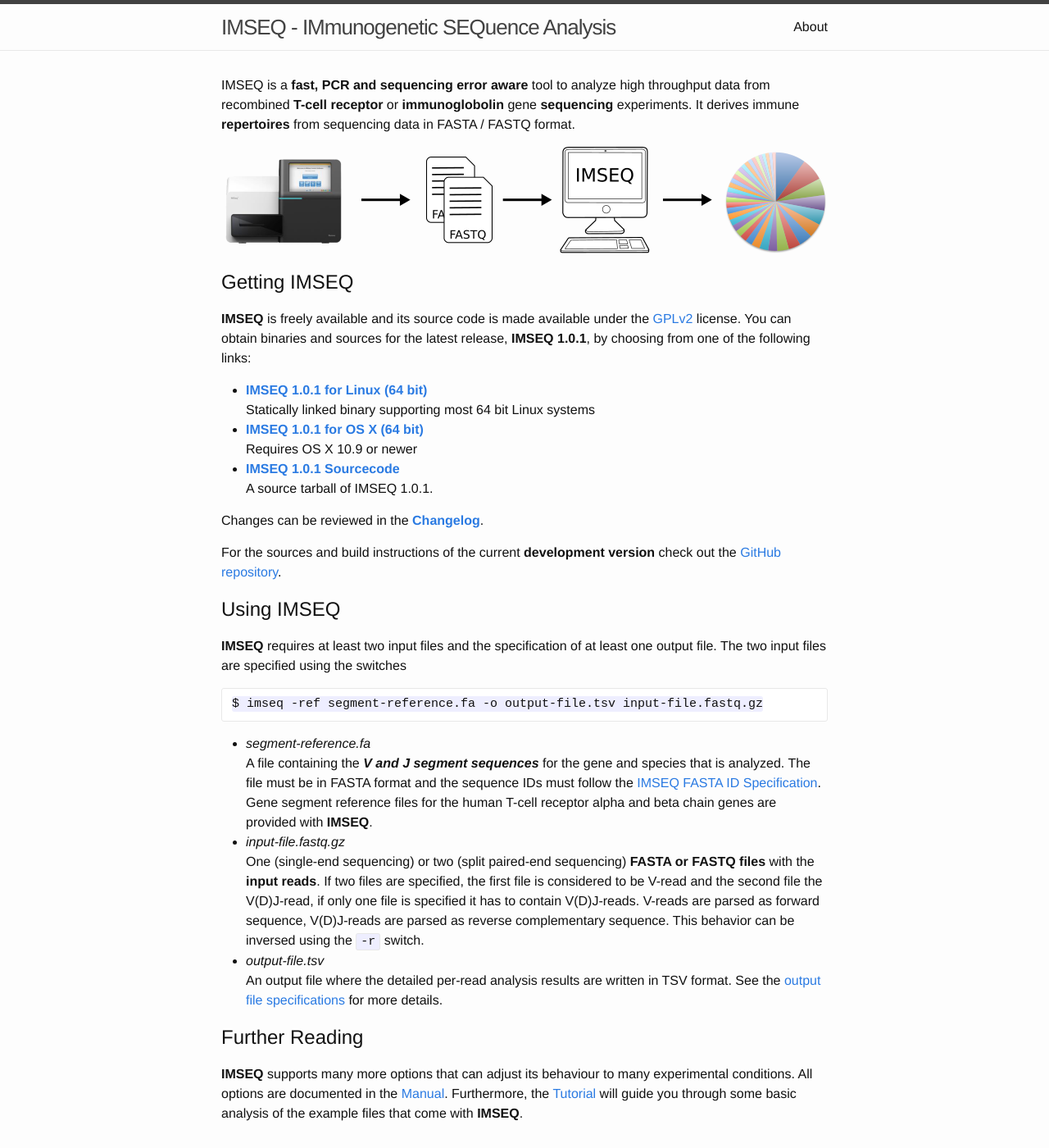
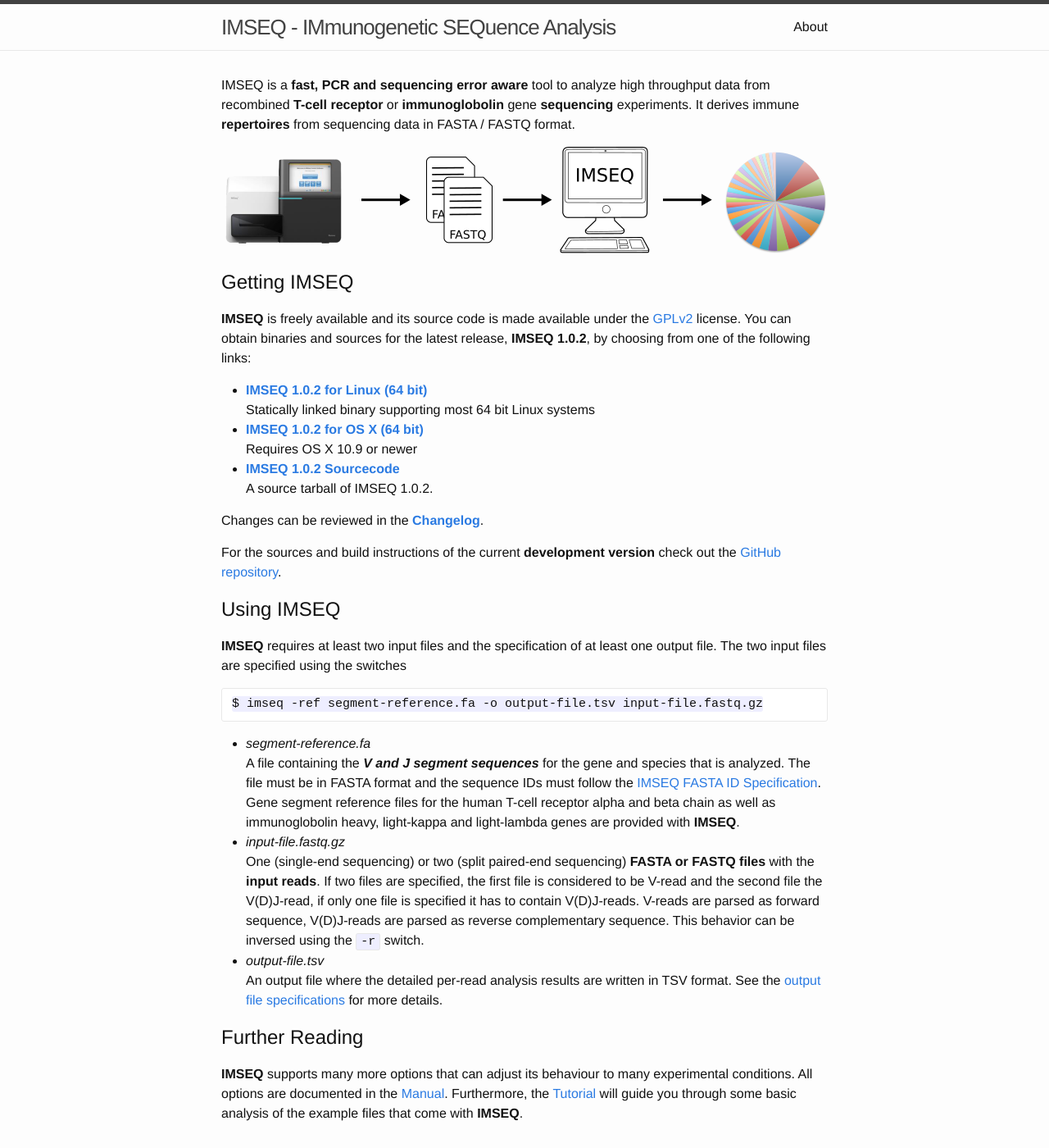
Before and after one commit to lkuchenb/imseq, a Jekyll site: the page built from index.md, in a window 1280 px wide and 1400 px high. Shown: the whole window at 82% size. Built offline with Jekyll 4.4.1, drawn with Linux system fonts in a browser that asks for light colours.

Commit message:
Updated page for 1.0.2 release

````diff
--- a/index.md
+++ b/index.md
@@ -8,11 +8,11 @@
 
 ## Getting IMSEQ
 
-**IMSEQ** is freely available and its source code is made available under the [GPLv2](http://www.gnu.org/licenses/gpl-2.0.html) license. You can obtain binaries and sources for the latest release, **IMSEQ 1.0.1**, by choosing from one of the following links:
+**IMSEQ** is freely available and its source code is made available under the [GPLv2](http://www.gnu.org/licenses/gpl-2.0.html) license. You can obtain binaries and sources for the latest release, **IMSEQ 1.0.2**, by choosing from one of the following links:
 
- * [**IMSEQ 1.0.1 for Linux (64 bit)**](https://github.com/lkuchenb/imseq/releases/download/v1.0.1/imseq_1.0.1-linux64.tgz)<br/>Statically linked binary supporting most 64 bit Linux systems
- * [**IMSEQ 1.0.1 for OS X (64 bit)**](https://github.com/lkuchenb/imseq/releases/download/v1.0.1/imseq_1.0.1-mac64.tgz)<br/>Requires OS X 10.9 or newer
- * [**IMSEQ 1.0.1 Sourcecode**](https://github.com/lkuchenb/imseq/releases/download/v1.0.1/seqan-imseq_1.0.1-source.tgz)<br/>A source tarball of IMSEQ 1.0.1.
+ * [**IMSEQ 1.0.2 for Linux (64 bit)**](https://github.com/lkuchenb/imseq/releases/download/v1.0.2/imseq_1.0.2-linux64.tgz)<br/>Statically linked binary supporting most 64 bit Linux systems
+ * [**IMSEQ 1.0.2 for OS X (64 bit)**](https://github.com/lkuchenb/imseq/releases/download/v1.0.2/imseq_1.0.2-mac64.tgz)<br/>Requires OS X 10.9 or newer
+ * [**IMSEQ 1.0.2 Sourcecode**](https://github.com/lkuchenb/imseq/releases/download/v1.0.2/seqan-imseq_1.0.2-source.tgz)<br/>A source tarball of IMSEQ 1.0.2.
 
 Changes can be reviewed in the [**Changelog**](https://github.com/lkuchenb/imseq/releases/).
 
@@ -25,7 +25,7 @@
     $ imseq -ref segment-reference.fa -o output-file.tsv input-file.fastq.gz
 
 <p></p>
- * _segment-reference.fa_<br/>A file containing the ***V and J segment sequences*** for the gene and species that is analyzed. The file must be in FASTA format and the sequence IDs must follow the [IMSEQ FASTA ID Specification](./fastaFormat). Gene segment reference files for the human T-cell receptor alpha and beta chain genes are provided with **IMSEQ**.
+ * _segment-reference.fa_<br/>A file containing the ***V and J segment sequences*** for the gene and species that is analyzed. The file must be in FASTA format and the sequence IDs must follow the [IMSEQ FASTA ID Specification](./fastaFormat). Gene segment reference files for the human T-cell receptor alpha and beta chain as well as immunoglobolin heavy, light-kappa and light-lambda genes are provided with **IMSEQ**.
  * _input-file.fastq.gz_<br/>One (single-end sequencing) or two (split paired-end sequencing) **FASTA or FASTQ files** with the **input reads**. If two files are specified, the first file is considered to be V-read and the second file the V(D)J-read, if only one file is specified it has to contain V(D)J-reads. V-reads are parsed as forward sequence, V(D)J-reads are parsed as reverse complementary sequence. This behavior can be inversed using the ```-r``` switch.
  * _output-file.tsv_<br/>An output file where the detailed per-read analysis results are written in TSV format. See the [output file specifications](./manual#output-files) for more details.
 
````
